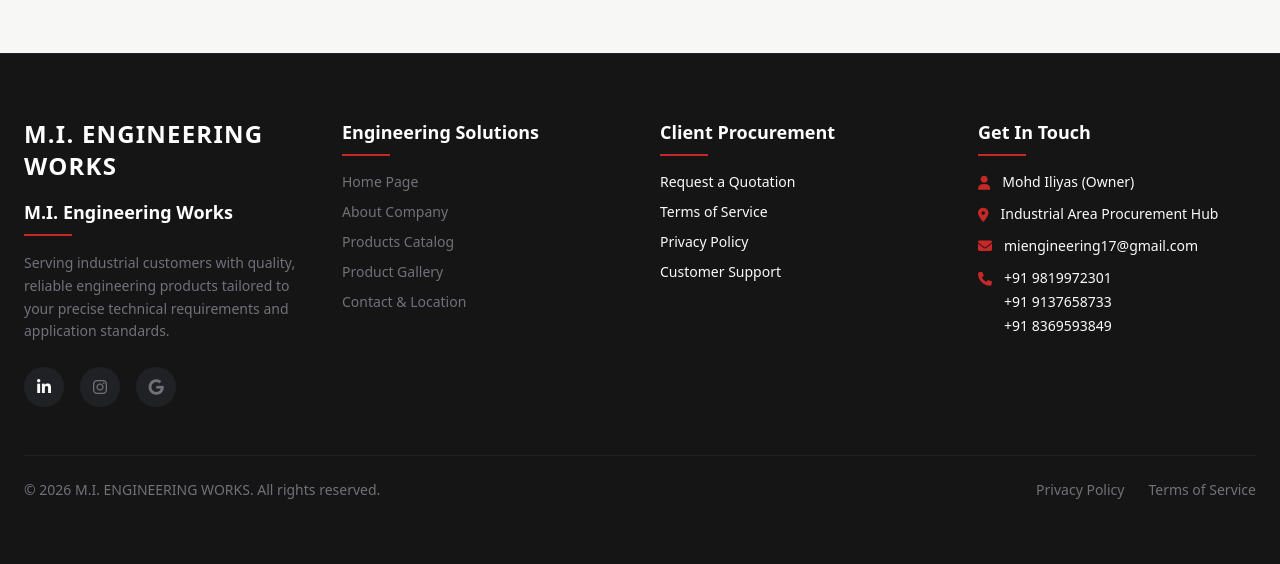
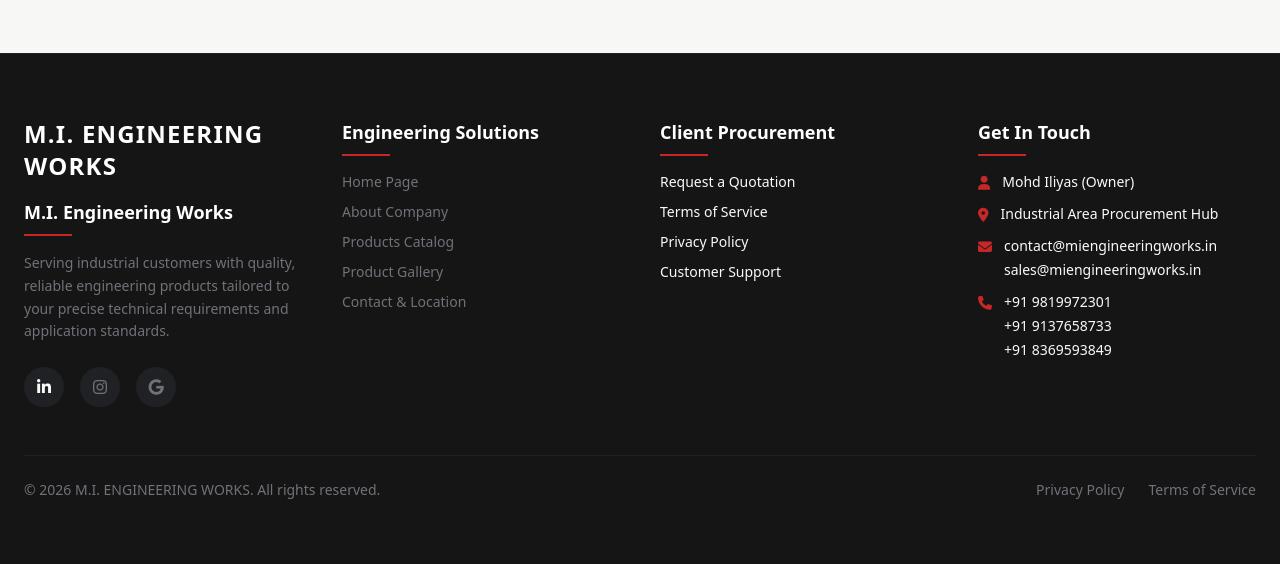
Before and after one commit to v0id-w4lk3r/mi_engineering, a Django app: page /accounts/password-change/ in a window 1280 px wide. Shown: the part 604-1168 px from the top of the page. Run offline with Django 5.2, Linux system fonts and the light colour scheme; the visitor is signed in with stand-in values (Sample User, id 1); style sheets or scripts are compiled from the project's sources; some libraries are stand-ins or nearby versions.

Commit message:
known bug fixes

```diff
--- a/templates/Footer.html
+++ b/templates/Footer.html
@@ -186,9 +186,12 @@
             <i class="fas fa-map-marker-alt text-brand-accent mt-1"></i>
             <span>Industrial Area Procurement Hub</span>
           </li>
-          <li class="flex items-center gap-3">
-            <i class="fas fa-envelope text-brand-accent"></i>
-            <span class="text-brand-card">miengineering17@gmail.com</span>
+          <li class="flex items-start gap-3 mt-2">
+            <i class="fas fa-envelope text-brand-accent mt-1"></i>
+            <div class="flex flex-col space-y-1">
+              <a href="mailto:contact@miengineeringworks.in" class="hover:text-white transition-colors">contact@miengineeringworks.in</a>
+              <a href="mailto:sales@miengineeringworks.in" class="hover:text-white transition-colors">sales@miengineeringworks.in</a>
+            </div>
           </li>
           <li class="flex items-start gap-3">
             <i class="fas fa-phone text-brand-accent mt-1"></i>
```
Also changed, not shown: 1 other file.
